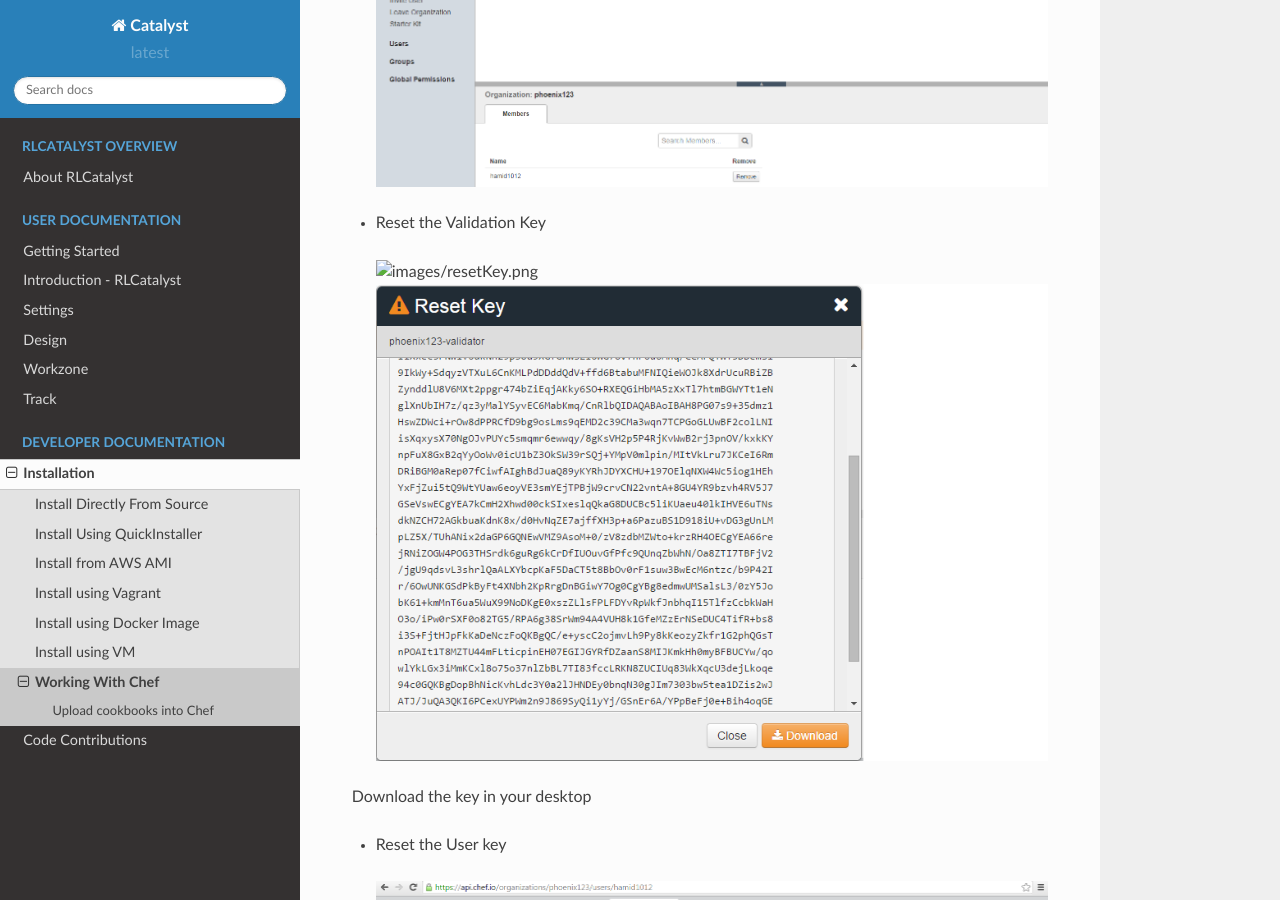
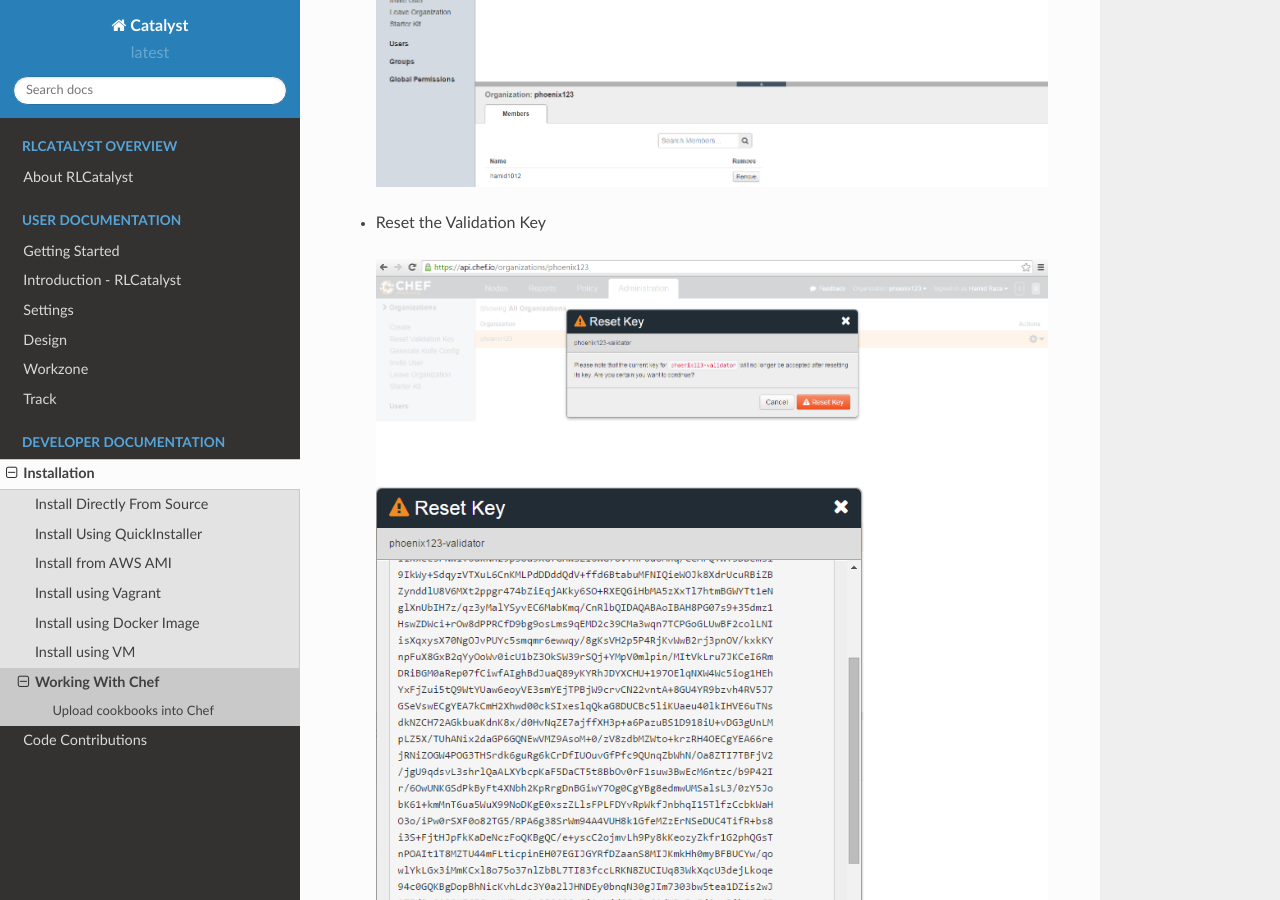
Before and after one commit to RLOpenCatalyst/catdocs, a Sphinx documentation site: the page built from Catalyst/source/chef.rst, in a window 1280 px wide and 900 px high, scrolled down 2210 px. Built offline with Sphinx 7.4.7 and the Read the Docs theme 2.0.0, drawn with Linux system fonts in a browser that asks for light colours.

Commit message:
modified thechefand ubuntu

```diff
--- a/Catalyst/source/chef.rst
+++ b/Catalyst/source/chef.rst
@@ -44,7 +44,7 @@
 
 * Reset the Validation Key
 
- .. image:: /images/resetKey.png
+ .. image:: /images/resetkey.png
 
 
  .. image:: /images/resettingKey.png
--- a/Catalyst/source/installubuntu.rst
+++ b/Catalyst/source/installubuntu.rst
@@ -141,7 +141,7 @@
 
 
 You are ready to start using RLCatalyst now.
-Please see :doc:`Getting Started <gettingstarted> ` for next steps .
+Please see :doc:`Getting Started <gettingstarted>` for next steps .
 
 
 Installation Steps for Centos7
@@ -281,4 +281,4 @@
     username- superadmin
     pass - superadmin@123
 
-Now you are ready to start using RLCatalyst . Please see :doc:`Getting Started <gettingstarted> ` for next steps
+Now you are ready to start using RLCatalyst . Please see :doc:`Getting Started <gettingstarted>` for next steps
```
